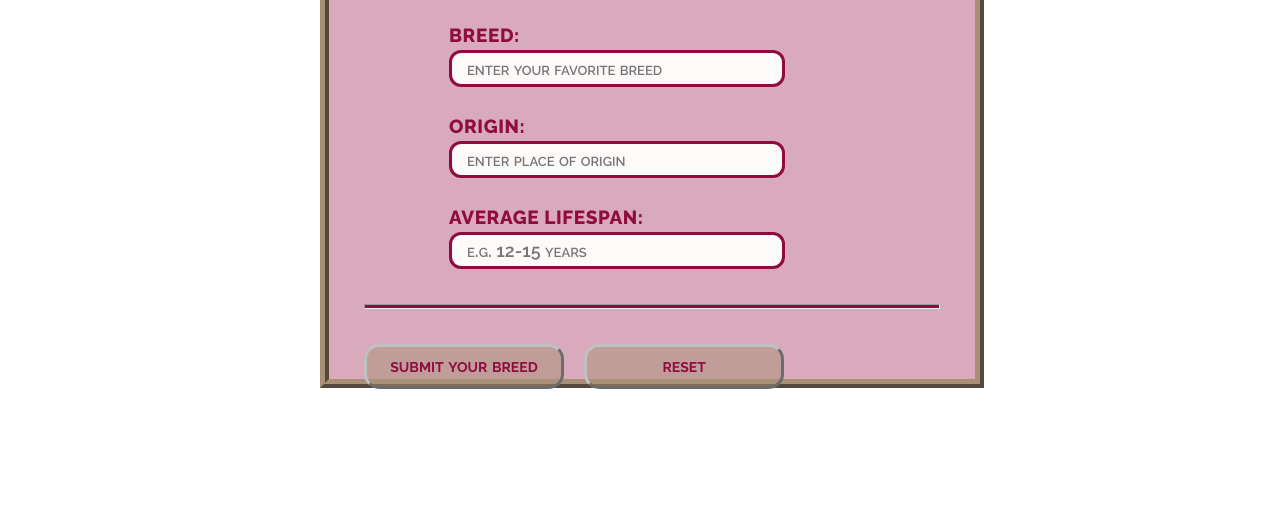
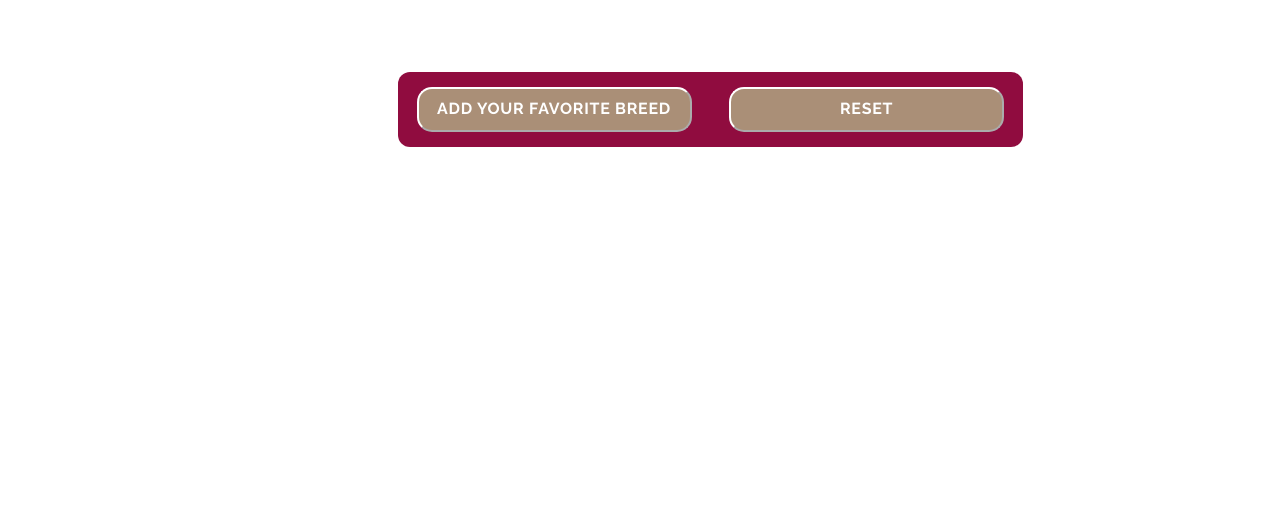
Before and after one commit to RHieger/my-favorite-dogs, a plain HTML site: page finished-project/index.html in a window 1280 px wide. Shown: the part 295-800 px from the top of the page. Drawn offline with Linux system fonts and the light colour scheme.

Commit message:
Remove superfluous code and add invisible class to modal

```diff
--- a/finished-project/index.html
+++ b/finished-project/index.html
@@ -15,8 +15,9 @@
     <h1>my favorite dogs</h1>
   </header>
 
+  <!-- FAVORITE BREEDS TABLE -->
+
   <main id="dogBreeds">
-<!--
     <table id="dogList">
       <caption>
         favorite dog breeds
@@ -35,6 +36,10 @@
       </tbody>
     </table>
 
+    <!-- END TABLE -->
+
+    <!-- CONTROL BUTTON BAR -->
+
     <div id="buttonControls">
       <button type="submit" id="addBreed">
         add your favorite breed
@@ -44,12 +49,13 @@
       </button>
     </div>
 
+    <!-- END CONTROL BUTTON BAR -->
+
   </main>
--->
 
   <!-- MODAL DIALOGUE TO ENTER BREED DATA -->
 
-  <div id="modal" class="dialogue">
+  <div id="modal" class="dialogue invisible">
     <div id="modalHead" class="headContent">
       <div id="xButton">&times;</div>
     </div>
@@ -88,45 +94,7 @@
     </div>
   </div>
 
-  <!--
-  <div id="modal" class="dialogue">
-    <div id="modalHead" class="headContent">
-      <div id="xButton">&times;</div>
-      <div id="modalContent">
-        <h1>enter details for your favorite breed</h1>
-        <hr />
-        <div id="modalInputs">
-          <label for="breedName">breed:</label>
-          <input type="text"
-           name="breedName"
-           id="breedName"
-           placeholder="enter your favorite breed"
-          />
-          <label for="origin">origin:</label>
-          <input type="text"
-           name="origin"
-           id="origin"
-           placeholder="enter place of origin"
-          />
-          <label for="avgLifeSpan">average lifespan:</label>
-          <input type="text"
-           name="avgLifeSpan"
-           id="avgLifeSpan"
-           placeholder="e.g. 12-15 years"
-          />
-        </div>
-        <hr />
-        <div id="modalFoot">
-          <button type="submit" id="submitBreed">
-            submit your breed
-          </button>
-          <button type="reset" id="reset">
-            reset
-          </button>
-        </div>
-    </div>
-  </div>
-  </div>
--->
+  <!-- END MODAL DIALOGUE -->
+
 </body>
 </html>
```
